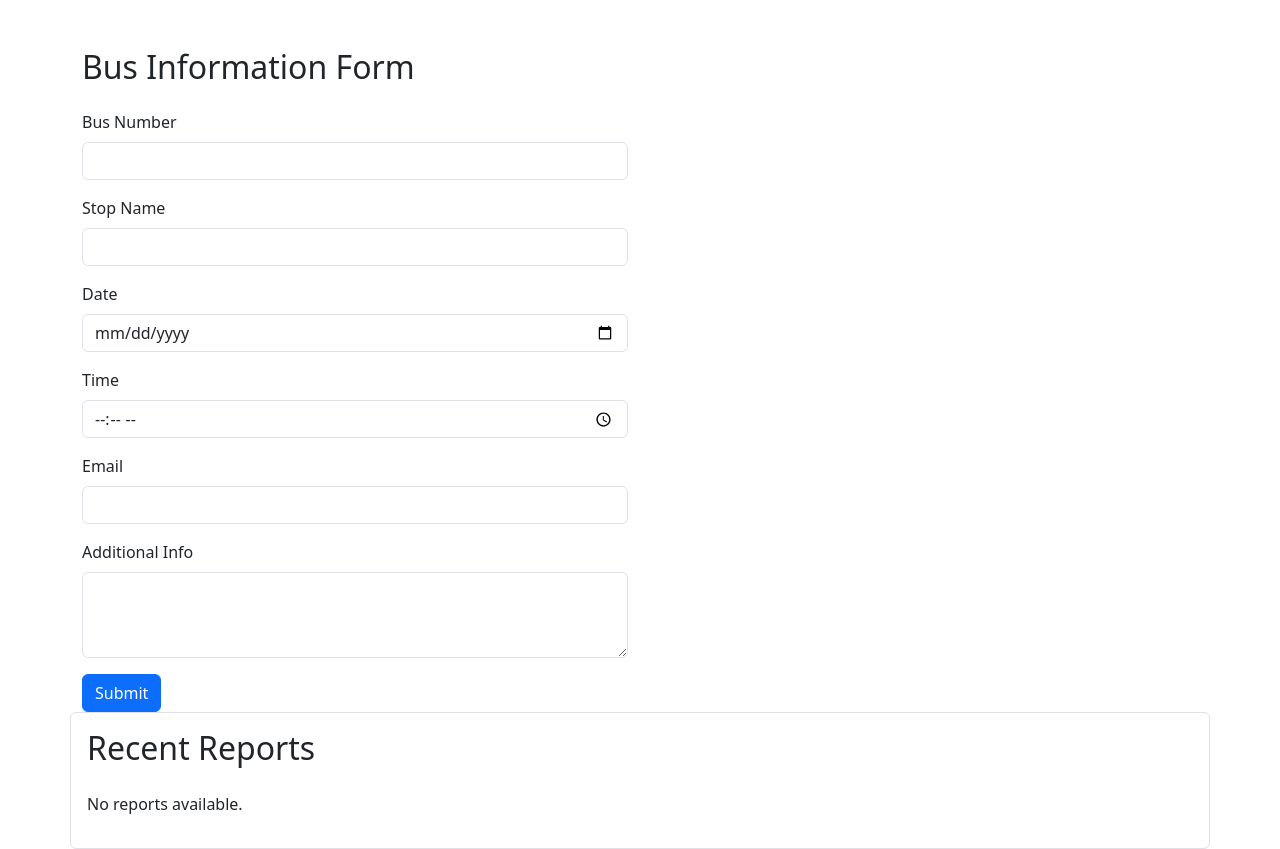
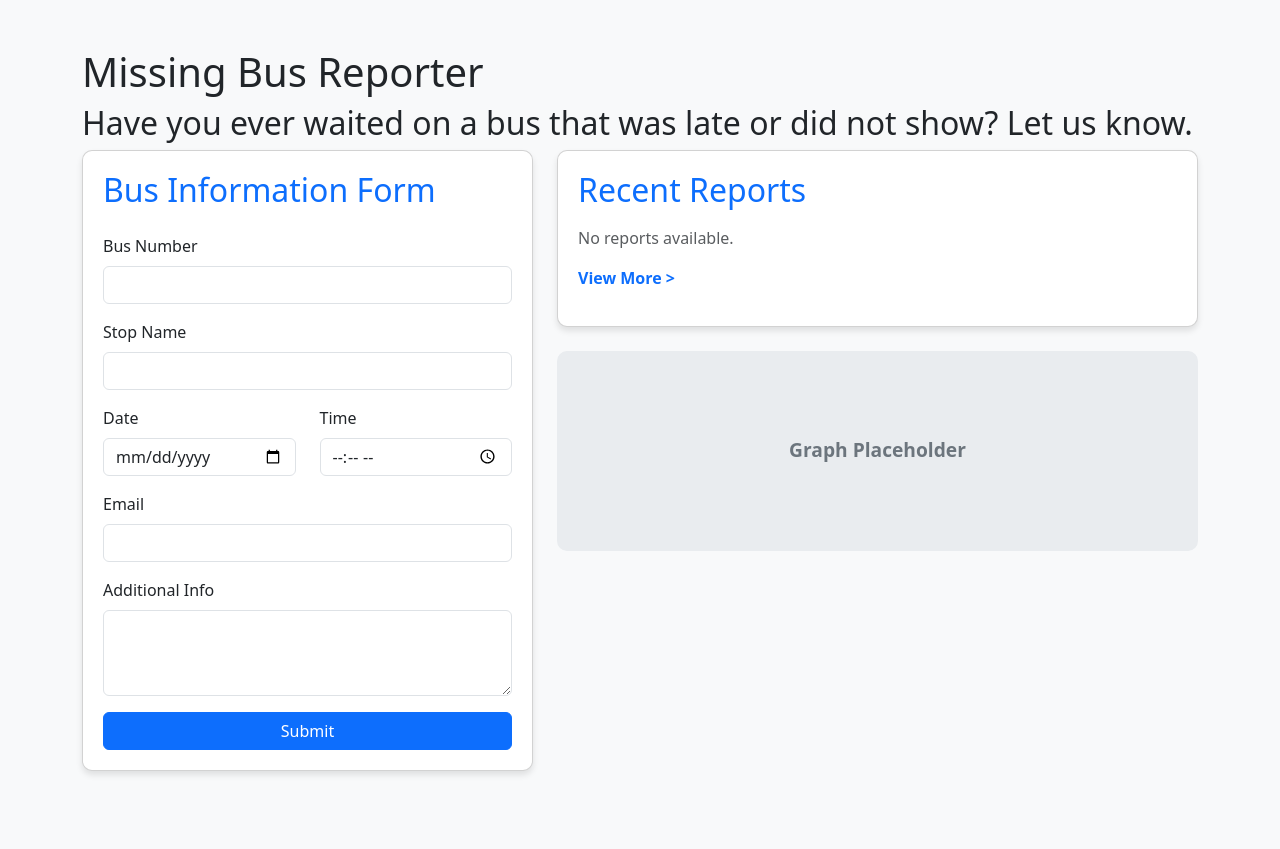
Before and after one commit to RossGartland/missing-bus-ni, a Flask app: template templates/index.html in a window 1280 px wide. After the commit the page ends 775 px from the top, so only its background shows below. Run offline with Flask 3, Linux system fonts and the light colour scheme; the template is opened without the code that fills it, so the values that code supplies are empty.

Commit message:
styling improvements

```diff
--- /dev/null
+++ b/static/styles/index.css
@@ -0,0 +1,30 @@
+/* General Styles */
+body {
+    background-color: #f8f9fa;
+}
+
+/* Card Styling */
+.card {
+    box-shadow: 0 4px 6px rgba(0, 0, 0, 0.1);
+    border-radius: 10px;
+    background: white;
+    padding: 20px;
+}
+
+/* Graph Placeholder */
+.graph-placeholder {
+    height: 200px;
+    background: #e9ecef;
+    display: flex;
+    align-items: center;
+    justify-content: center;
+    border-radius: 10px;
+    font-size: 1.2rem;
+    font-weight: bold;
+    color: #6c757d;
+}
+
+/* Custom Link Styling */
+.link-primary {
+    font-weight: bold;
+}
--- a/templates/index.html
+++ b/templates/index.html
@@ -6,12 +6,17 @@
     <title>Bus Info Form</title>
     <link href="https://cdn.jsdelivr.net/npm/bootstrap@5.3.0/dist/css/bootstrap.min.css" rel="stylesheet">
     <link rel="shortcut icon" href="#">
+    <link rel="stylesheet" href="{{ url_for('static', filename='styles/index.css') }}">
 </head>
 <body>
     <div class="container mt-5">
-        <div class="row">
-            <div class="col-lg-6">
-                <h2 class="mb-4">Bus Information Form</h2>
+        <h1>Missing Bus Reporter</h1>
+        <h2>Have you ever waited on a bus that was late or did not show? Let us know.</h2>
+        <div class="row g-4">
+            <!-- Form Section -->
+            <div class="col-lg-5">
+                <div class="card">
+                    <h2 class="mb-4 text-primary">Bus Information Form</h2>
                     <form action="/submit" method="POST">
                         <div class="mb-3">
                             <label for="busNumber" class="form-label">Bus Number</label>
@@ -21,13 +26,15 @@
                             <label for="stopName" class="form-label">Stop Name</label>
                             <input type="text" class="form-control" id="stopName" name="stopName" required>
                         </div>
-                    <div class="mb-3">
+                        <div class="row">
+                            <div class="col-md-6 mb-3">
                                 <label for="date" class="form-label">Date</label>
                                 <input type="date" class="form-control" id="date" name="date" required>
                             </div>
-                    <div class="mb-3">
+                            <div class="col-md-6 mb-3">
                                 <label for="time" class="form-label">Time</label>
                                 <input type="time" class="form-control" id="time" name="time" required>
+                            </div>
                         </div>
                         <div class="mb-3">
                             <label for="email" class="form-label">Email</label>
@@ -37,24 +44,38 @@
                             <label for="additionalInfo" class="form-label">Additional Info</label>
                             <textarea class="form-control" id="additionalInfo" name="additionalInfo" rows="3"></textarea>
                         </div>
-                    <button type="submit" class="btn btn-primary">Submit</button>
+                        <button type="submit" class="btn btn-primary w-100">Submit</button>
                     </form>
                 </div>
-            <div id="recentReports" class="border p-3 rounded">
-                <h2 class="mb-4">Recent Reports</h2>
+            </div>
+
+            <!-- Recent Reports & Graph Section -->
+            <div class="col-lg-7">
+                <div class="card mb-4">
+                    <h2 class="mb-3 text-primary">Recent Reports</h2>
+                    <div id="recentReports">
                         {% if reports %}
                             <ul class="list-group">
                                 {% for report in reports %}
                                     <li class="list-group-item">
-                                <strong>{{ report.BusNumber }}</strong> at {{ report.StopName }} <br>
-                                <small>{{ report.Date }} {{ report.Time }} - {{ report.Email }}</small> <br>
+                                        <strong>{{ report.BusNumber }}</strong><br>
+                                        <small>Stop: {{ report.StopName }}</small> <br>
+                                        <small>Date and Time: {{ report.Date }} {{ report.Time }}</small> <br>
                                         {{ report.AdditionalInfo }}
                                     </li>
                                 {% endfor %}
                             </ul>
                         {% else %}
-                    <p>No reports available.</p>
+                            <p class="text-muted">No reports available.</p>
                         {% endif %}
+                        <p class="mt-2"><a class="link-primary text-decoration-none" href="#">View More ></a></p>
+                    </div>
+                </div>
+
+                <!-- Graph Placeholder -->
+                <div class="graph-placeholder">
+                    Graph Placeholder
+                </div>
             </div>
         </div>
     </div>
```
Lines whose indentation alone changed are shown as unchanged.
